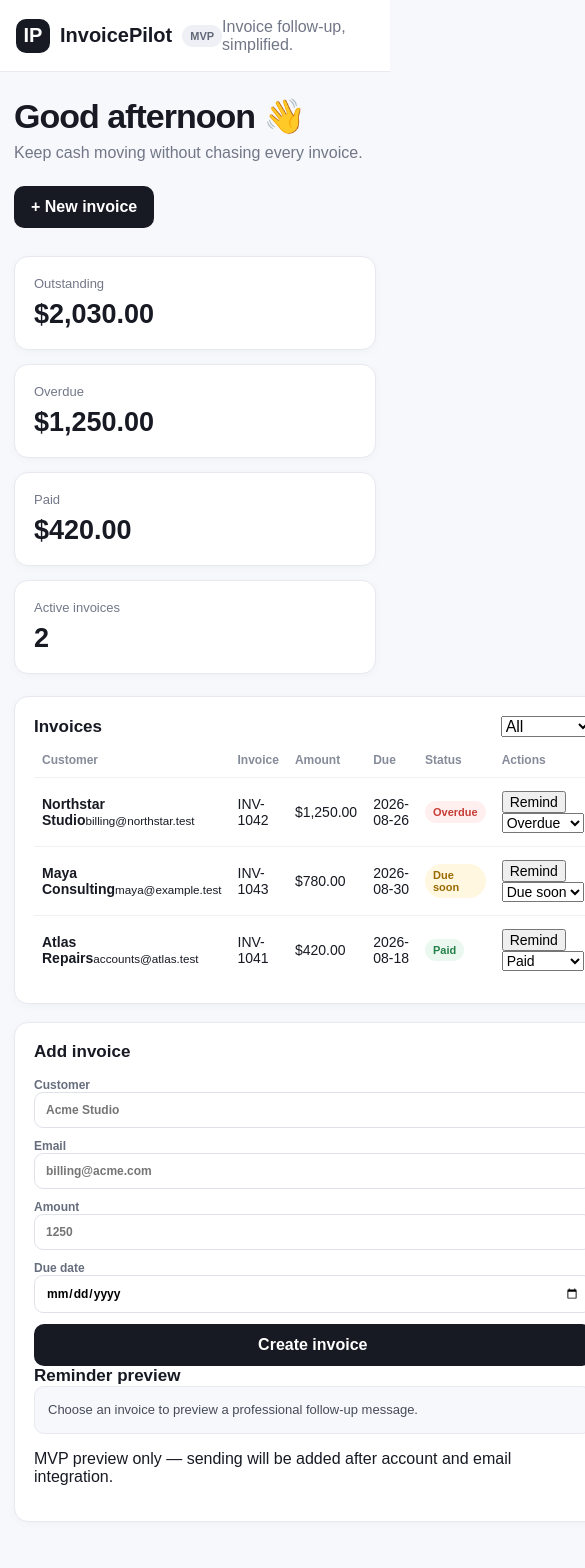
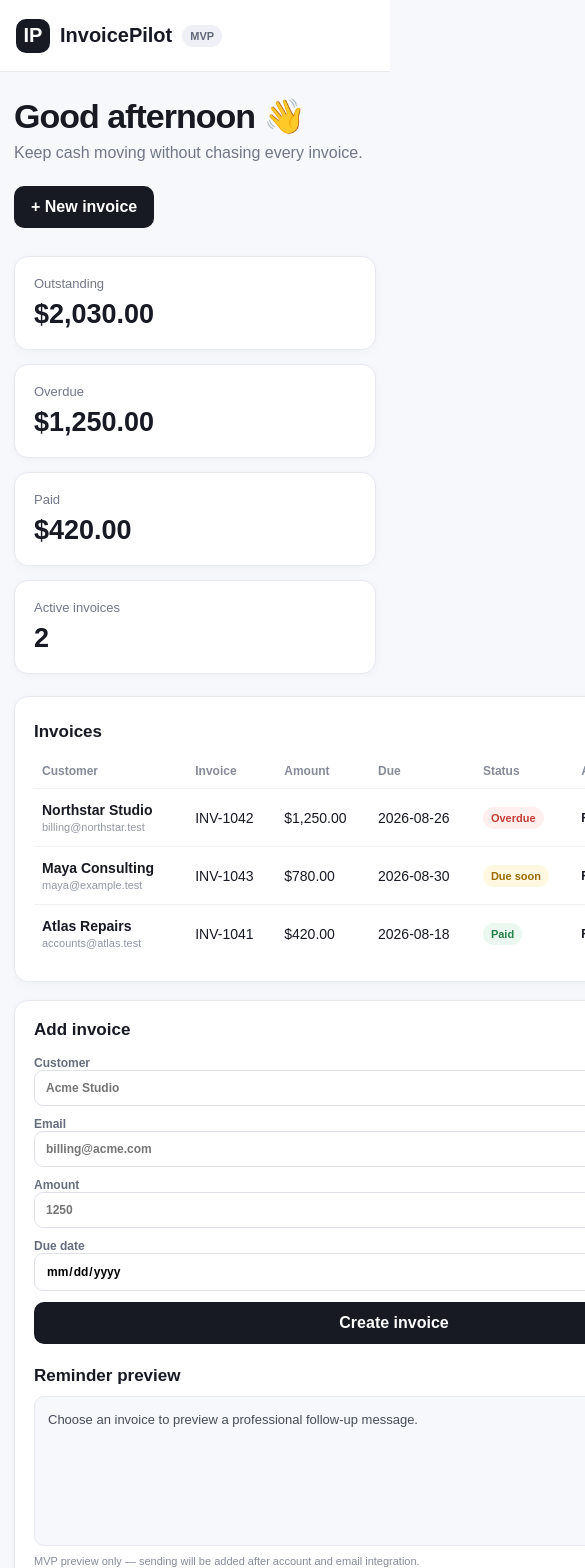
Before and after one commit to yazan247/ai-revenue-engine, a Next.js app: page / in a window 390 px wide. Shown: the top 1568 px of the page, 585 px wide, since content can reach past the window. Before the commit the page ends 1546 px from the top, so only its background shows below. Built offline with nearby package versions, Linux system fonts and the light colour scheme.

Commit message:
Polish InvoicePilot responsive UI

```diff
--- a/app/globals.css
+++ b/app/globals.css
@@ -17,20 +17,28 @@ h1 { margin: 0 0 8px; font-size: 34px; letter-spacing: -1px; }
 .card { background: #fff; border: 1px solid #e8e9ef; border-radius: 14px; padding: 19px; box-shadow: 0 2px 8px rgba(20,24,40,.03); }
 .stat-label { color: #727888; font-size: 13px; }
 .stat-value { font-size: 27px; font-weight: 800; margin-top: 8px; }
-.layout { display: grid; grid-template-columns: 1.6fr 1fr; gap: 18px; }
+.layout { display: grid; grid-template-columns: 1.65fr 1fr; gap: 18px; }
 .card-head { display:flex; justify-content:space-between; align-items:center; margin-bottom: 16px; }
 .card-title { font-size: 17px; font-weight: 800; }
-.table { width: 100%; border-collapse: collapse; }
+.table-wrap { overflow-x: auto; }
+.table { width: 100%; border-collapse: collapse; min-width: 720px; }
 .table th { text-align:left; color:#858b99; font-size:12px; font-weight:600; padding: 0 8px 10px; }
-.table td { padding: 13px 8px; border-top:1px solid #f0f1f5; font-size:14px; }
+.table td { padding: 13px 8px; border-top:1px solid #f0f1f5; font-size:14px; vertical-align: middle; }
+.table td strong, .table td small { display:block; }
+.table td small { color:#9298a6; margin-top:3px; font-size:11px; }
 .status { display:inline-flex; padding:5px 8px; border-radius:999px; font-size:11px; font-weight:700; }
 .overdue { background:#fff0ef; color:#c53d35; }
 .due { background:#fff7df; color:#9a6b00; }
 .paid { background:#eaf8ef; color:#27804a; }
-.empty { padding: 30px 10px; text-align:center; color:#858b99; }
 .form { display:grid; gap:11px; }
 .form label { font-size:12px; font-weight:700; color:#666d7d; }
-.form input, .form select { width:100%; border:1px solid #dfe2e9; border-radius:9px; padding:10px 11px; outline:none; background:#fff; }
-.reminder { background:#f7f8fb; border:1px solid #e7e9ef; border-radius:10px; padding:13px; font-size:13px; line-height:1.55; color:#454b59; }
+.form input, .form select, .filter, .mini-select { width:100%; border:1px solid #dfe2e9; border-radius:9px; padding:10px 11px; outline:none; background:#fff; }
+.filter { width:auto; padding:7px 10px; font-size:12px; }
+.mini-select { width:auto; padding:6px 7px; font-size:11px; }
+.actions { display:flex; align-items:center; gap:7px; }
+.link-btn { border:0; background:transparent; padding:0; font-size:12px; font-weight:700; color:#171923; }
+.reminder { margin-top:10px; background:#f7f8fb; border:1px solid #e7e9ef; border-radius:10px; padding:13px; font-size:13px; line-height:1.55; color:#454b59; white-space:pre-wrap; min-height:150px; }
+.preview { margin-top:22px; }
+.hint { color:#858b99; font-size:11px; line-height:1.4; margin:8px 0 0; }
 @media (max-width: 850px) { .grid { grid-template-columns: repeat(2,1fr); } .layout { grid-template-columns:1fr; } .hero { align-items:flex-start; flex-direction:column; } }
-@media (max-width: 520px) { .topbar { padding:0 16px; } .main { padding:24px 14px; } .grid { grid-template-columns:1fr; } }
+@media (max-width: 520px) { .topbar { padding:0 16px; } .topbar .muted { display:none; } .main { padding:24px 14px; } .grid { grid-template-columns:1fr; } }
```
